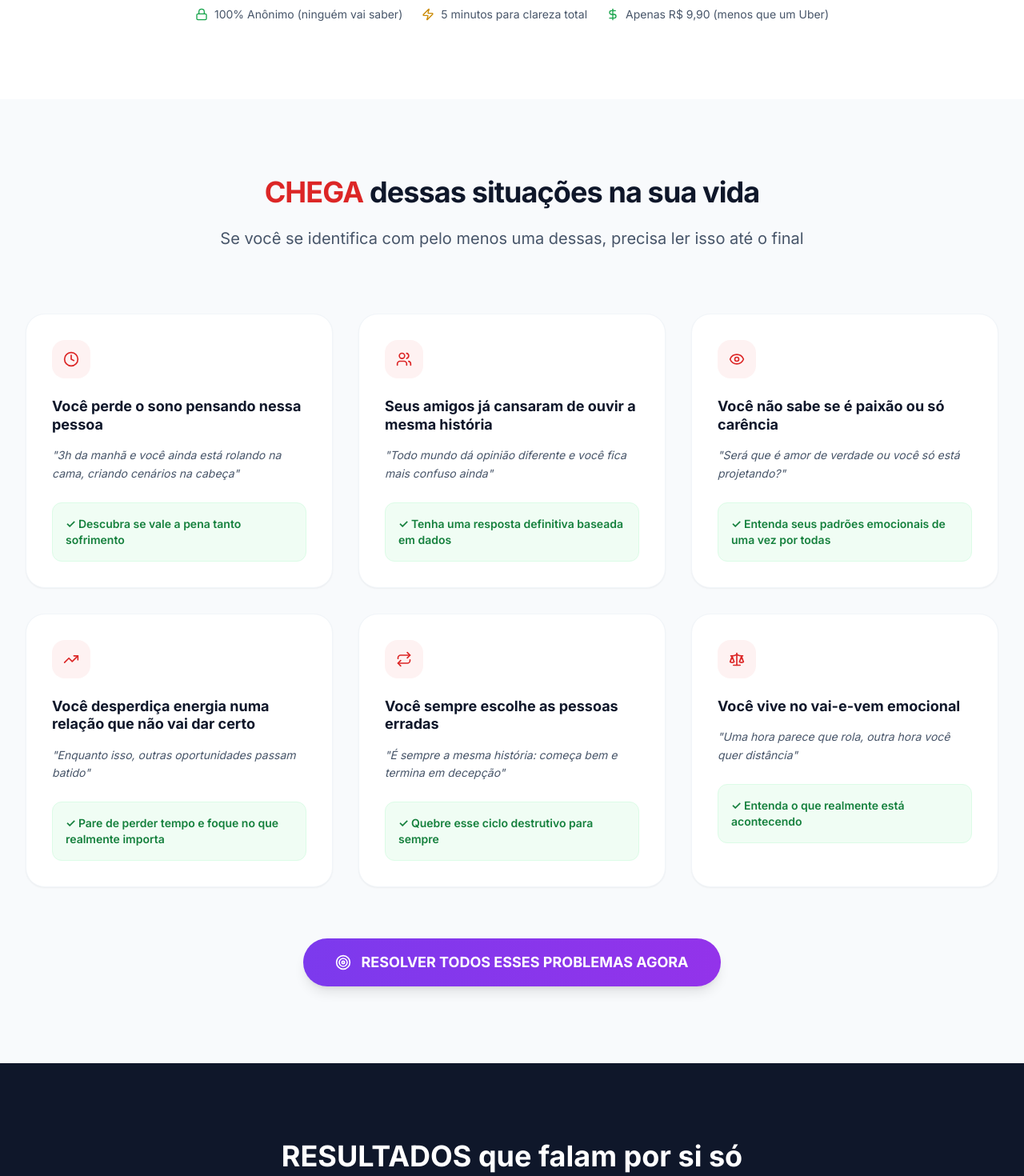
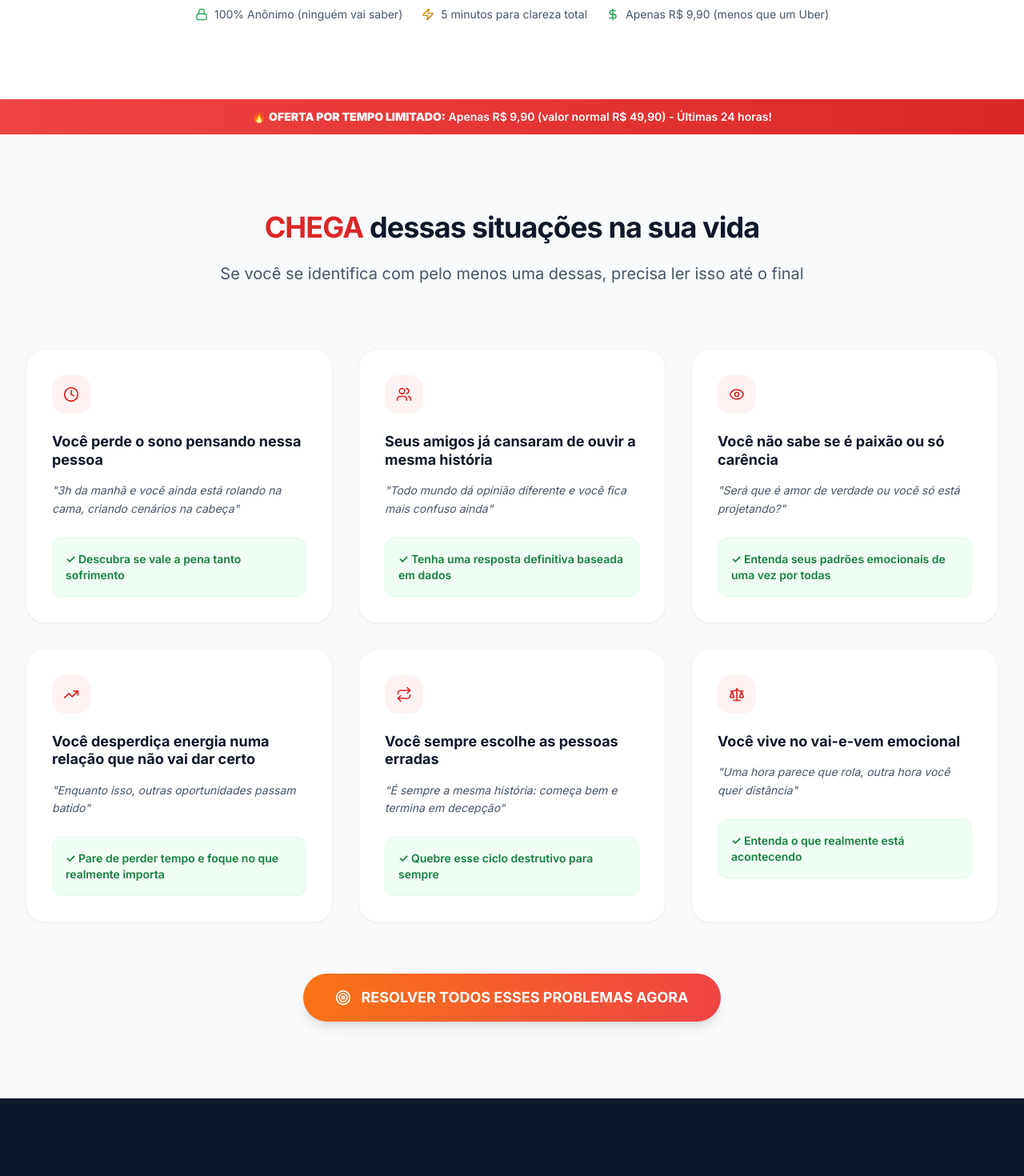
Before and after one commit to Aouza/cora2, a Next.js app: page / in a window 1280 px wide. Shown: the part 580-2050 px from the top of the page at 80% size. Built offline with nearby package versions, Linux system fonts and the light colour scheme.

Commit message:
feat: nova versão

```diff
--- a/src/app/page.tsx
+++ b/src/app/page.tsx
@@ -334,6 +334,21 @@ export default function Home() {
         </div>
       </section>
 
+      {/* 🚨 Faixa de Urgência - Logo após Hero */}
+      <motion.div
+        initial={{ opacity: 0, y: -20 }}
+        animate={{ opacity: 1, y: 0 }}
+        transition={{ delay: 0.5, duration: 0.6 }}
+        className="bg-gradient-to-r from-red-500 to-red-600 text-white py-3 px-6"
+      >
+        <div className="mx-auto max-w-4xl text-center">
+          <p className="font-semibold text-sm">
+            🔥 <strong>OFERTA POR TEMPO LIMITADO:</strong> Apenas R$ 9,90 (valor
+            normal R$ 49,90) - Últimas 24 horas!
+          </p>
+        </div>
+      </motion.div>
+
       {/* 😨 Seção de Dor AGRESSIVA - Cards Ultra Clean */}
       <motion.section
         initial="offscreen"
@@ -394,7 +409,7 @@ export default function Home() {
           <div className="text-center">
             <Link
               href="/formulario"
-              className="inline-flex items-center gap-3 bg-gradient-to-r from-violet-600 to-purple-600 text-white px-10 py-4 rounded-full font-bold text-lg shadow-lg hover:shadow-xl transform hover:scale-105 transition-all duration-300"
+              className="inline-flex items-center gap-3 bg-gradient-to-r from-orange-500 to-red-500 text-white px-10 py-4 rounded-full font-bold text-lg shadow-lg hover:shadow-xl transform hover:scale-105 transition-all duration-300 hover:from-orange-600 hover:to-red-600"
             >
               <Target className="w-5 h-5" />
               RESOLVER TODOS ESSES PROBLEMAS AGORA
@@ -517,7 +532,7 @@ export default function Home() {
               </p>
               <Link
                 href="/formulario"
-                className="inline-flex items-center gap-2 bg-violet-600 hover:bg-violet-700 text-white px-6 py-3 rounded-xl font-semibold transition-colors duration-300"
+                className="inline-flex items-center gap-2 bg-gradient-to-r from-orange-500 to-red-500 hover:from-orange-600 hover:to-red-600 text-white px-6 py-3 rounded-xl font-semibold transition-all duration-300 shadow-lg hover:shadow-xl"
               >
                 <Sparkles className="w-4 h-4" />
                 Começar minha análise
@@ -678,9 +693,17 @@ export default function Home() {
             <h2 className="text-3xl font-bold tracking-tight text-slate-900 mb-4">
               Compare suas opções
             </h2>
-            <p className="text-lg text-slate-600">
+            <p className="text-lg text-slate-600 mb-4">
               Veja por que nossa análise é a escolha mais inteligente
             </p>
+            {/* Reforço de Valor */}
+            <div className="bg-violet-50 border border-violet-200 rounded-2xl p-4 max-w-2xl mx-auto">
+              <p className="text-sm font-semibold text-violet-800">
+                ✅ <strong>+47.382 análises geradas</strong> | ⭐{" "}
+                <strong>Satisfação de 94%</strong> nos últimos 6 meses | 🏆{" "}
+                <strong>4.9/5 estrelas</strong> de avaliação
+              </p>
+            </div>
           </div>
 
           <div className="bg-white rounded-3xl p-8 shadow-lg">
@@ -808,7 +831,7 @@ export default function Home() {
 
           <Link
             href="/formulario"
-            className="inline-flex items-center bg-white text-slate-900 px-10 py-5 rounded-full text-xl font-bold shadow-2xl shadow-white/20 transition-transform duration-300 hover:scale-105 focus-visible:outline focus-visible:outline-2 focus-visible:outline-offset-2 focus-visible:outline-white gap-3"
+            className="inline-flex items-center bg-gradient-to-r from-orange-500 to-red-500 hover:from-orange-600 hover:to-red-600 text-white px-10 py-5 rounded-full text-xl font-bold shadow-2xl transition-all duration-300 hover:scale-105 focus-visible:outline focus-visible:outline-2 focus-visible:outline-offset-2 focus-visible:outline-white gap-3"
           >
             <span>Quero Receber Meu Diagnóstico Agora</span>
             <ChevronRight className="w-6 h-6" />
```
